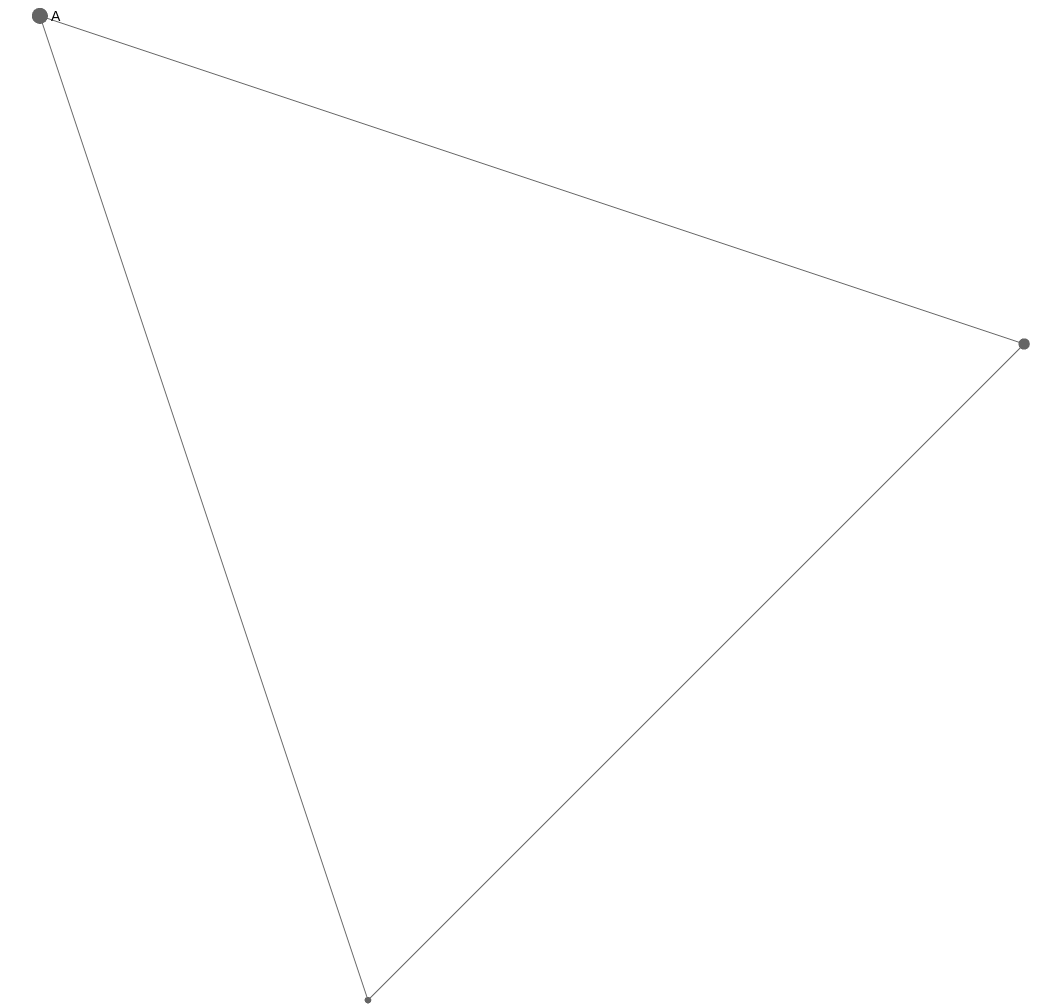
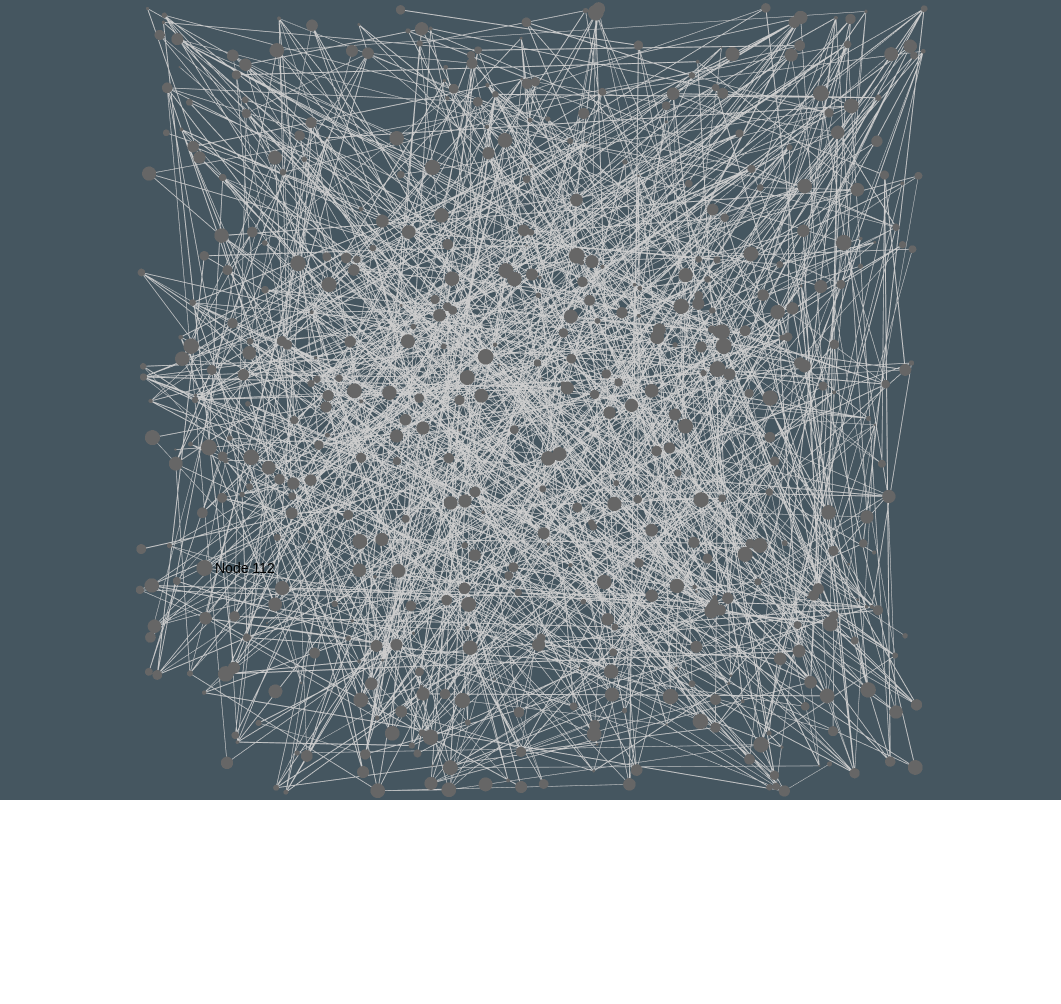
Before and after one commit to Masoule/Sigma-Project, a plain HTML site: page index.html in a window 1280 px wide. Shown: the whole page, without its empty margins (108-1169 px from the left). After the commit the page ends 810 px from the top, so only its background shows below. Drawn offline with Linux system fonts and the light colour scheme.

Commit message:
auto generates nodes and edges

```diff
--- a/index.html
+++ b/index.html
@@ -1,29 +1,69 @@
-<html>
-    <head>
-        <style type="text/css">
-            #container {
-                max-width: 1000px;
-                height: 1000px;
-                background-color: 'aliceblue';
-                margin: auto;
-            }
-        </style>
-    </head>
-
-    <body>
-        <div id="container"></div>
-
 <script src="../lib/sigma.min.js"></script>
 <script src="../lib/sigma.parsers.json.min.js"></script>
 <script src="../lib/sigma.layout.forceAtlas2.min.js"></script>
+<link rel="stylesheet" href="style.css">
+
+<div id="container">
+    <div id="graph-container"></div>
+</div>
 
 <script>
-            sigma.parsers.json('../data.json', {
-                container: 'container',
+    var i,
+        s,
+        N = 500,
+        E = 1000,
+        graph = {
+          nodes: [],
+          edges: []
+        };
+
+    // Generate a random graph:
+    for (i = 0; i < N; i++)
+      graph.nodes.push({
+        id: 'n' + i,
+        label: 'Node ' + i,
+        x: Math.random(),
+        y: Math.random(),
+        size: Math.random(),
+        color: '#666'
+      });
+
+    for (i = 0; i < E; i++)
+      graph.edges.push({
+        id: 'e' + i,
+        source: 'n' + (Math.random() * N | 0),
+        target: 'n' + (Math.random() * N | 0),
+        size: Math.random(),
+        color: '#ccc',
+        // type: 'curvedArrow',
+      });
+
+      // Initialise sigma:
+    s = new sigma({
+      graph: graph,
+      renderer: {
+          id: 'main-renderer',
+          container: document.getElementById('graph-container'),
+          // type: 'canvas',
+          type: 'svg',
+          // freeStyle: true
+      },
       settings: {
-                    defaultNodeColor: '#656565'
+        enableHovering: false,
+        // edgeLabelSize: 'proportional',
+        // minArrowSize: 10
       }
     });
+
+    // load the graph
+    // s.graph.read(graph);
+
+    // draw the graph
+    s.refresh();
+
+    // launch force-atlas for 5sec
+    // s.startForceAtlas2();
+    // window.setTimeout(function() {s.killForceAtlas2()}, 10000);
+
+
 </script>
-    </body>
-</html>
--- /dev/null
+++ b/style.css
@@ -0,0 +1,44 @@
+html {
+    height:100%;
+}
+
+body {
+    height: 100%;
+    margin: 10px;
+}
+
+.header {
+    height: 30px;
+    padding: 10px;
+    background-color: 'aliceblue';
+    font-size: 16px;
+    text-align: center;
+}
+
+#graph-container {
+  top: 0;
+  bottom: 0;
+  left: 0;
+  right: 0;
+  position: absolute;
+  background-color: #455660;
+}
+
+.sigma-edge {
+  stroke: #14191C;
+}
+
+.sigma-node {
+  fill: green;
+  stroke: #14191C;
+  stroke-width: 2px;
+}
+
+.sigma-node:hover {
+  fill: blue;
+}
+
+.muted {
+  fill-opacity: 0.1;
+  stroke-opacity: 0.1;
+}
```
Also changed, not shown: graph.js (added, +56 -0 lines). Lines whose indentation alone changed are shown as unchanged.
